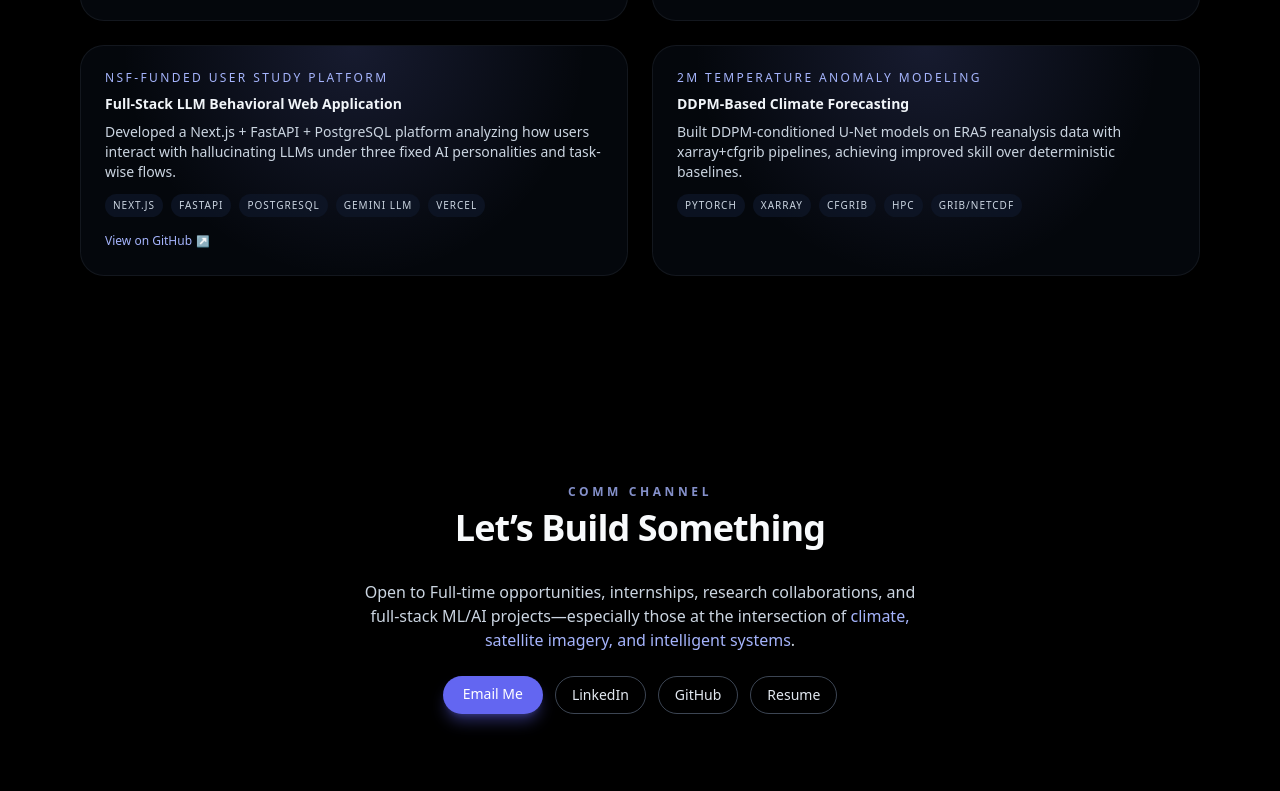
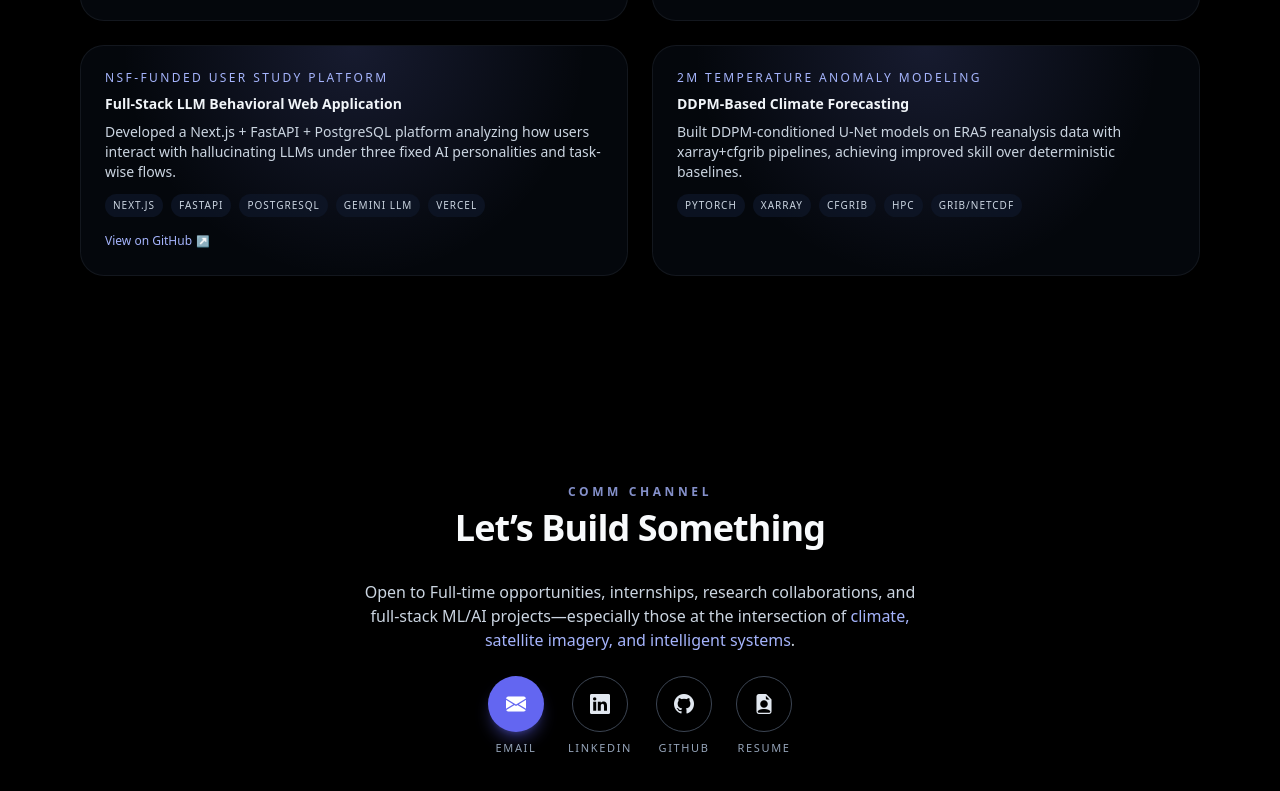
Before and after one commit to akhil1729/portfolio, a Next.js app: page / in a window 1280 px wide. Shown: the part 4360-5151 px from the top of the page. Built offline with nearby package versions, Linux system fonts and the light colour scheme.

Commit message:
Update page.tsx

```diff
--- a/app/page.tsx
+++ b/app/page.tsx
@@ -495,36 +495,56 @@ function ContactSection() {
           .
         </p>
 
-        <div className="flex flex-wrap justify-center gap-3 text-xs">
+        <div className="flex flex-wrap justify-center gap-6">
           <a
             href="mailto:akhilk1@umbc.edu"
-            className="rounded-full bg-indigo-500 px-5 py-2 text-sm font-medium text-white shadow-lg shadow-indigo-500/40 hover:bg-indigo-400"
+            className="group flex flex-col items-center gap-2"
           >
-            Email Me
+            <span className="flex h-14 w-14 items-center justify-center rounded-full bg-indigo-500 text-xl text-white shadow-lg shadow-indigo-500/40 transition-all duration-300 group-hover:scale-110 group-hover:bg-indigo-400 group-hover:shadow-indigo-400/60">
+              <i className="bi bi-envelope-fill" />
+            </span>
+            <span className="text-[11px] uppercase tracking-[0.15em] text-slate-400 transition-colors group-hover:text-indigo-300">
+              Email
+            </span>
           </a>
           <a
             href="https://www.linkedin.com/in/akhil1729"
             target="_blank"
             rel="noreferrer"
-            className="rounded-full border border-slate-500/60 px-4 py-2 text-sm text-slate-200 hover:border-indigo-400 hover:text-indigo-300"
+            className="group flex flex-col items-center gap-2"
           >
-            LinkedIn
+            <span className="flex h-14 w-14 items-center justify-center rounded-full border border-slate-500/60 text-xl text-slate-200 transition-all duration-300 group-hover:scale-110 group-hover:border-indigo-400 group-hover:text-indigo-300 group-hover:shadow-[0_0_16px_rgba(129,140,248,0.35)]">
+              <i className="bi bi-linkedin" />
+            </span>
+            <span className="text-[11px] uppercase tracking-[0.15em] text-slate-400 transition-colors group-hover:text-indigo-300">
+              LinkedIn
+            </span>
           </a>
           <a
             href="https://github.com/akhil1729"
             target="_blank"
             rel="noreferrer"
-            className="rounded-full border border-slate-500/60 px-4 py-2 text-sm text-slate-200 hover:border-indigo-400 hover:text-indigo-300"
+            className="group flex flex-col items-center gap-2"
           >
-            GitHub
+            <span className="flex h-14 w-14 items-center justify-center rounded-full border border-slate-500/60 text-xl text-slate-200 transition-all duration-300 group-hover:scale-110 group-hover:border-indigo-400 group-hover:text-indigo-300 group-hover:shadow-[0_0_16px_rgba(129,140,248,0.35)]">
+              <i className="bi bi-github" />
+            </span>
+            <span className="text-[11px] uppercase tracking-[0.15em] text-slate-400 transition-colors group-hover:text-indigo-300">
+              GitHub
+            </span>
           </a>
           <a
             href="https://drive.google.com/file/d/1O3CryShMnk1m1FDlIyctgUtZqWwOl9Qv/view?usp=sharing"
             target="_blank"
             rel="noreferrer"
-            className="rounded-full border border-slate-500/60 px-4 py-2 text-sm text-slate-200 hover:border-indigo-400 hover:text-indigo-300"
+            className="group flex flex-col items-center gap-2"
           >
-            Resume
+            <span className="flex h-14 w-14 items-center justify-center rounded-full border border-slate-500/60 text-xl text-slate-200 transition-all duration-300 group-hover:scale-110 group-hover:border-indigo-400 group-hover:text-indigo-300 group-hover:shadow-[0_0_16px_rgba(129,140,248,0.35)]">
+              <i className="bi bi-file-earmark-person-fill" />
+            </span>
+            <span className="text-[11px] uppercase tracking-[0.15em] text-slate-400 transition-colors group-hover:text-indigo-300">
+              Resume
+            </span>
           </a>
         </div>
       </div>
```
